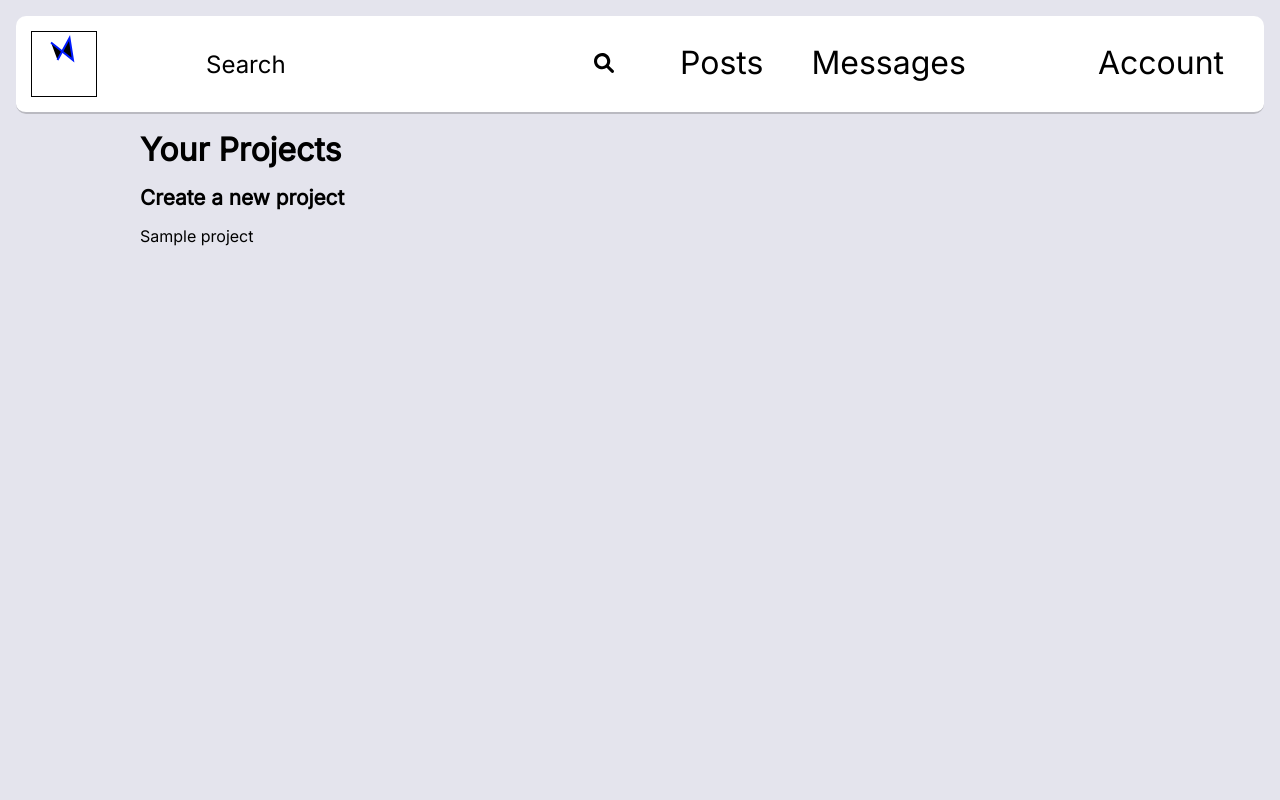
After one commit to Marian-Hristov/django-academic-showcase, a Django app: template item_catalog/templates/item_catalog/projects/project_list.html in a window 1280 px wide. The commit adds this page. Run offline with Django 4.2, Linux system fonts and the light colour scheme; the template is opened without the code that fills it: most values are stand-ins (such as "Sample title", 1, 10 or a date in 2020).

Commit message:
had bug with db, permissions read before creating db, made create and list views for projects

```diff
--- a/item_catalog/static/css/home.css
+++ b/item_catalog/static/css/home.css
@@ -2,7 +2,8 @@
     width: 35%;
     overflow-y: visible;
     margin-right: 1rem;
-    height: min-content;
+    height: fit-content;
+    overflow-y: auto;
 }
 
 .post-filters-container, .post-create {
--- /dev/null
+++ b/item_catalog/static/css/projects.css
@@ -0,0 +1,19 @@
+.content {
+    display: flex;
+    flex-flow: column nowrap;
+}
+
+.list-title {
+    margin-bottom: 1rem;
+}
+
+.new-project {
+    font-weight: bold;
+    font-size: 1.3rem;
+    margin-bottom: 1rem;
+    transition: 0.2s ease-in-out;
+}
+
+.new-project:hover{
+    font-size: 1.5rem;
+}
--- /dev/null
+++ b/item_catalog/templates/item_catalog/projects/project_detail.html
@@ -0,0 +1,4 @@
+{% extends 'base.html' %}
+{% block content %}
+<p>{{ object.name }}</p>
+{% endblock content %}
--- /dev/null
+++ b/item_catalog/templates/item_catalog/projects/project_list.html
@@ -0,0 +1,22 @@
+{% extends 'base.html' %}
+{% block extrahead %}
+{% load static %}
+<link rel="stylesheet" href="{% static 'css/projects.css' %}">
+{% endblock extrahead %}
+{% block content %}
+<div class="list-title">
+    <h1>Your Projects</h1>
+</div>
+<div class="new-project">
+    <a href="{% url 'project-create' user.username %}">Create a new project</a>
+</div>
+<div class="user-projects">
+    {% for project in object_list %}
+        <div class="project-container">
+            <p>{{ project.name }}</p>
+        <div>
+    {% empty %}
+        <p>No projects yet</p>
+    {% endfor %}
+<div>
+{% endblock content %}
--- a/item_catalog/urls.py
+++ b/item_catalog/urls.py
@@ -8,4 +8,7 @@ urlpatterns = [
     path('post/<int:pk>/update', views.PostUpdateView.as_view(), name='post-update'),
     path('post/<int:pk>/delete', views.PostDeleteView.as_view(), name='post-delete'),
     path('post/<int:pk>/like/<str:action>', views.likeView, name="post-like"),
+    path('projects/personal/<str:username>', views.ProjectListView.as_view(), name="projects"),
+    path('projects/personal/<str:username>/project/<int:pk>', views.ProjectListView.as_view(), name="project-detail"),
+    path('projects/create/<str:username>', views.ProjectCreateView.as_view(), name="project-create"),
 ]
--- a/user_management/templates/user_management/dashboard.html
+++ b/user_management/templates/user_management/dashboard.html
@@ -15,9 +15,6 @@
     {%endif%}
     </div>
 </div>
-<div class="user-projects">
-
-</div>
 <div class="user-actions">
     {% if user.is_authenticated %}
         <div class="user-action">
@@ -25,6 +22,9 @@
         </div>
         <div class="user-action">
             <a href="../reset_password ">Reset password</a>
+        </div>
+        <div class="user-action">
+            <a href="{% url 'projects' user.username %}">Your Projects</a>
         </div>
     {% else %}
         <div class="user-action">
```
Also changed, not shown: item_catalog/forms.py (+16 -1 lines), item_catalog/templates/item_catalog/projects/project_create.html (added, +8 -0 lines), item_catalog/views.py (+69 -5 lines), user_management/static/css/dashboard.css (+9 -0 lines), web_admin/apps.py (+46 -43 lines), item_catalog/migrations/0001_initial.py, item_catalog/migrations/0002_alter_project_options_and_more.py (deleted), user_management/migrations/0001_initial.py, user_management/migrations/0002_remove_profile_email_addr_remove_profile_name.py (deleted), user_management/migrations/0003_alter_profile_options.py (deleted).
